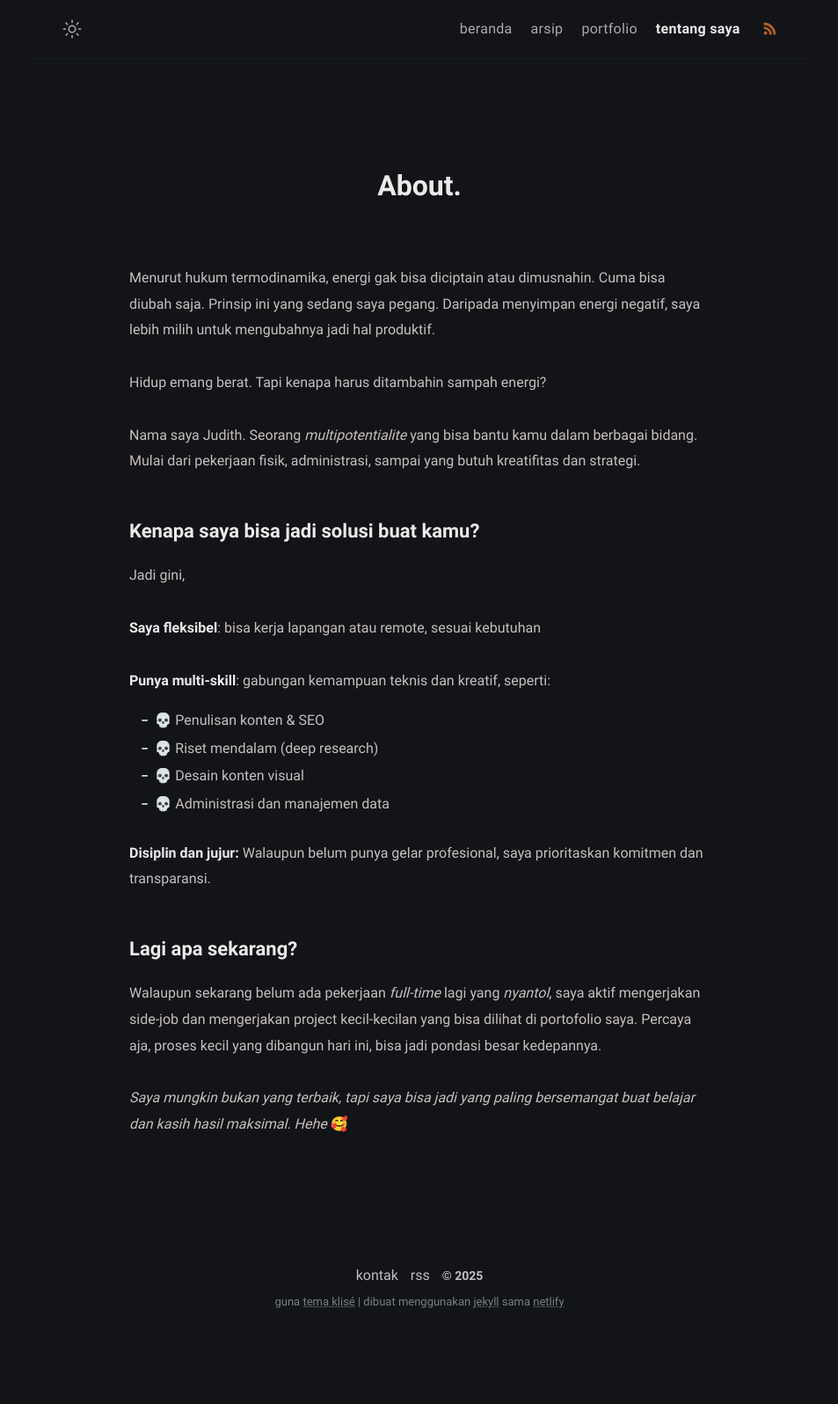
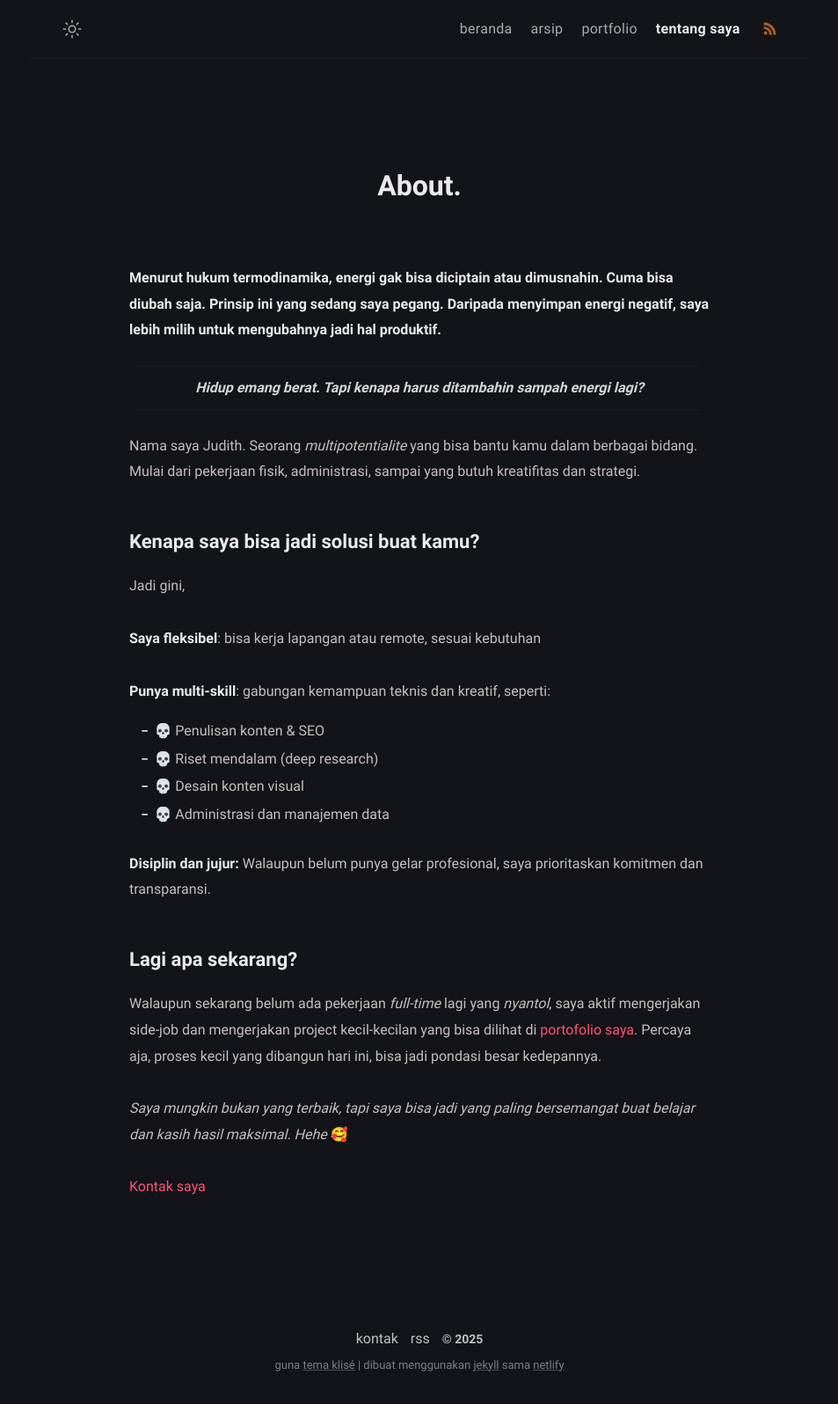
Before and after one commit to judwm/judwm.github.io, a Jekyll site: the page built from about.md, in a window 1280 px wide. Shown: the whole page at 88% size, without its empty margins (163-1116 px from the left). Built offline with Jekyll 4.4.1, drawn with Linux system fonts in a browser that asks for light colours; a script that is not in the unit is left out; before the commit the page ends 1524 px from its top, so only the background shows below that.

Commit message:
Update Page “about”

```diff
--- a/about.md
+++ b/about.md
@@ -8,9 +8,9 @@ description: Judith, seorang SEO Specialist yang masih sering belajar hal baru.
   Dia juga mampu mengerjakan berbagai pekerjaan administratif lainnya secara
   profesional. Tidak baperan dan tidak merokok.
 ---
-Menurut hukum termodinamika, energi gak bisa diciptain atau dimusnahin. Cuma bisa diubah saja. Prinsip ini yang sedang saya pegang. Daripada menyimpan energi negatif, saya lebih milih untuk mengubahnya jadi hal produktif.
+**Menurut hukum termodinamika, energi gak bisa diciptain atau dimusnahin. Cuma bisa diubah saja. Prinsip ini yang sedang saya pegang. Daripada menyimpan energi negatif, saya lebih milih untuk mengubahnya jadi hal produktif.**
 
-Hidup emang berat. Tapi kenapa harus ditambahin sampah energi?
+> **Hidup emang berat. Tapi kenapa harus ditambahin sampah energi lagi?**
 
 Nama saya Judith. Seorang *multipotentialite* yang bisa bantu kamu dalam berbagai bidang. Mulai dari pekerjaan fisik, administrasi, sampai yang butuh kreatifitas dan strategi.
 
@@ -31,6 +31,8 @@ Jadi gini,
 
 ## Lagi apa sekarang?
 
-Walaupun sekarang belum ada pekerjaan *full-time* lagi yang *nyantol*, saya aktif mengerjakan side-job dan mengerjakan project kecil-kecilan yang bisa dilihat di portofolio saya. Percaya aja, proses kecil yang dibangun hari ini, bisa jadi pondasi besar kedepannya.
+Walaupun sekarang belum ada pekerjaan *full-time* lagi yang *nyantol*, saya aktif mengerjakan side-job dan mengerjakan project kecil-kecilan yang bisa dilihat di [portofolio saya](/portofolio/). Percaya aja, proses kecil yang dibangun hari ini, bisa jadi pondasi besar kedepannya.
 
 *Saya mungkin bukan yang terbaik, tapi saya bisa jadi yang paling bersemangat buat belajar dan kasih hasil maksimal. Hehe* 🥰
+
+[Kontak saya](/contact/)
```
